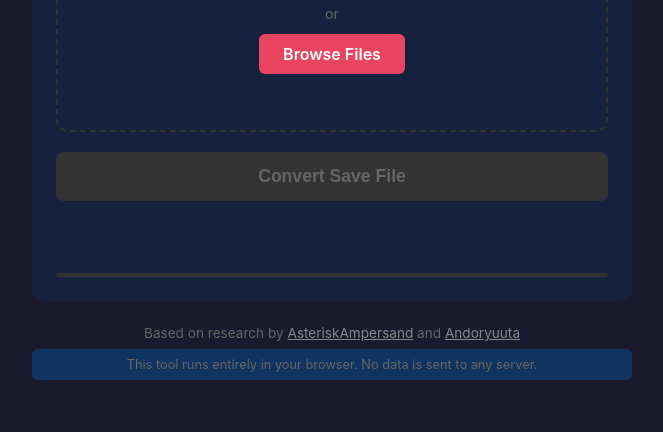
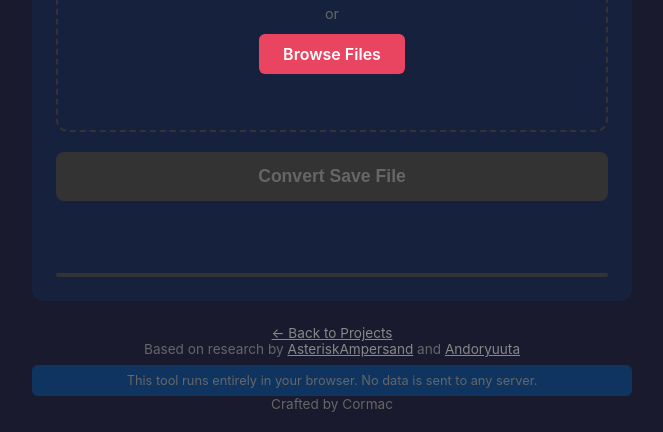
Before and after one commit to ckesplin/ai_projects, a plain HTML site: page projects/mhs2-save/index.html in a window 1280 px wide. Shown: the part 525-957 px from the top of the page, without its empty margins (308-971 px from the left). Before the commit the page ends 925 px from the top, so only its background shows below. Drawn offline with Linux system fonts and the light colour scheme.

Commit message:
Add Cormac signature and back link to MHS2 tool

```diff
--- a/projects/mhs2-save/index.html
+++ b/projects/mhs2-save/index.html
@@ -63,8 +63,10 @@
         </main>
 
         <footer>
+            <p><a href="/">← Back to Projects</a></p>
             <p>Based on research by <a href="https://github.com/AsteriskAmpersand/MHST2-Save-Tools" target="_blank">AsteriskAmpersand</a> and <a href="https://github.com/Andoryuuta/MHS2SaveKeygen" target="_blank">Andoryuuta</a></p>
             <p class="warning">This tool runs entirely in your browser. No data is sent to any server.</p>
+            <p class="credit">Crafted by Cormac</p>
         </footer>
     </div>
 
```
